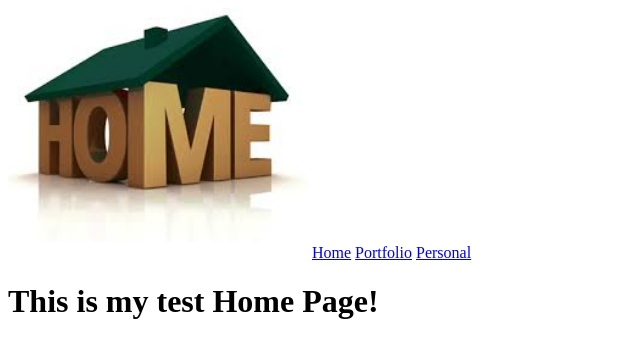
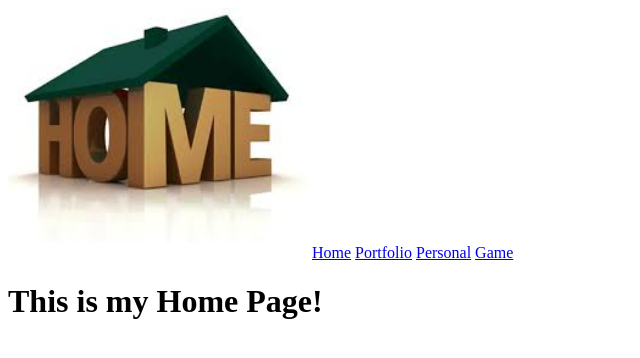
Before and after one commit to SwordSlasher/My-Website, a plain HTML site: page index.html in a window 1280 px wide. Shown: the whole page, without its empty margins (0-640 px from the left). Drawn offline with Linux system fonts and the light colour scheme.

Commit message:
Add files via upload

```diff
--- a/index.html
+++ b/index.html
@@ -9,6 +9,7 @@
     <a href="index.html">Home</a>
     <a href="portfolio.html">Portfolio</a>
     <a href="personal.html">Personal</a>
-    <h1>This is my test Home Page!</h1>
+    <a href="https://scratch.mit.edu/projects/250552421/">Game</a>
+    <h1>This is my Home Page!</h1>
   </body>
 </html>
```
